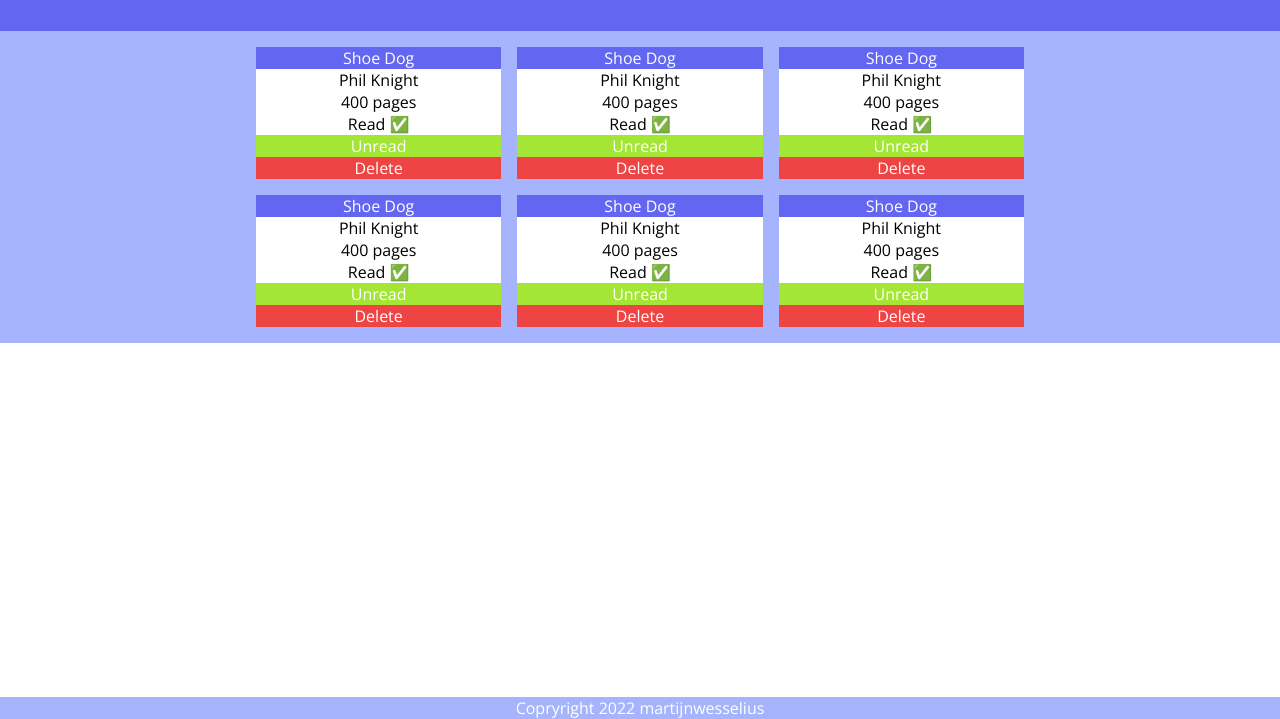
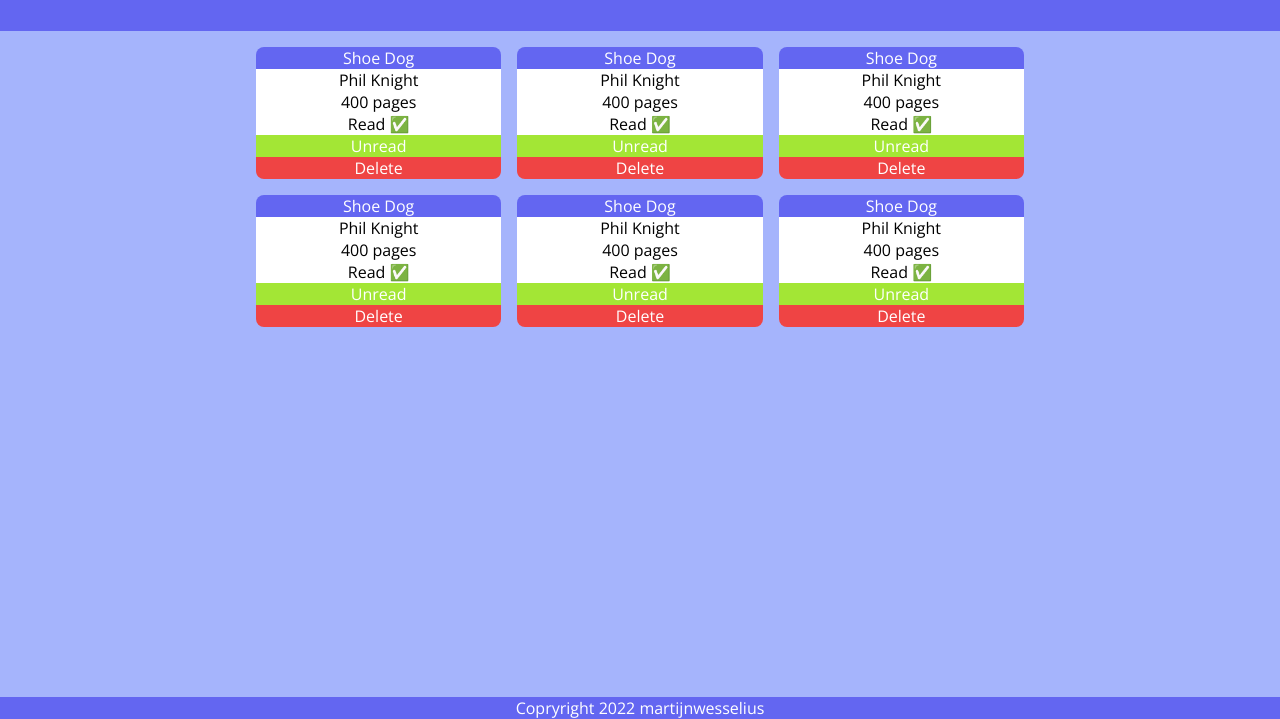
Before and after one commit to martijnwesselius/library, a plain HTML site: page index.html in a window 1280 px wide. Shown: the part 81-800 px from the top of the page. Drawn offline with nearby package versions, Linux system fonts and the light colour scheme.

Commit message:
Update grid and grid elements

```diff
--- a/style.css
+++ b/style.css
@@ -68,9 +68,13 @@ h1 {
 .library {
     /* grid-row: 2 / 3; */
 
+    flex: auto;
+
     display: grid;
     grid-template-columns: repeat(auto-fit, minmax(200px, 1fr));
+    grid-auto-rows: min-content;
     gap: 1rem;
+    overflow: auto;
     background-color: var(--light-indigo);
     padding: 1rem 20vw;
 }
@@ -79,12 +83,13 @@ h1 {
     display: flex;
     flex-direction: column;
     text-align: center;
-    border-radius: 1rem;
 }
 
 .book-title {
     color: white;
     background-color: var(--indigo);
+    border-top-left-radius: 0.5rem;
+    border-top-right-radius: 0.5rem;
 }
 
 .book p {
@@ -108,15 +113,14 @@ h1 {
 
 .delete-button {
     background-color: var(--red);
+    border-bottom-left-radius: 0.5rem;
+    border-bottom-right-radius: 0.5rem;
 }
 
 footer {
     /* grid-row: 3 / 4; */
-
-    position: absolute;
-    bottom: 0;
-    width: 100%;
+    margin-top: auto;
     text-align: center;
     color: white;
-    background-color: var(--light-indigo);
+    background-color: var(--indigo);
 }
```
